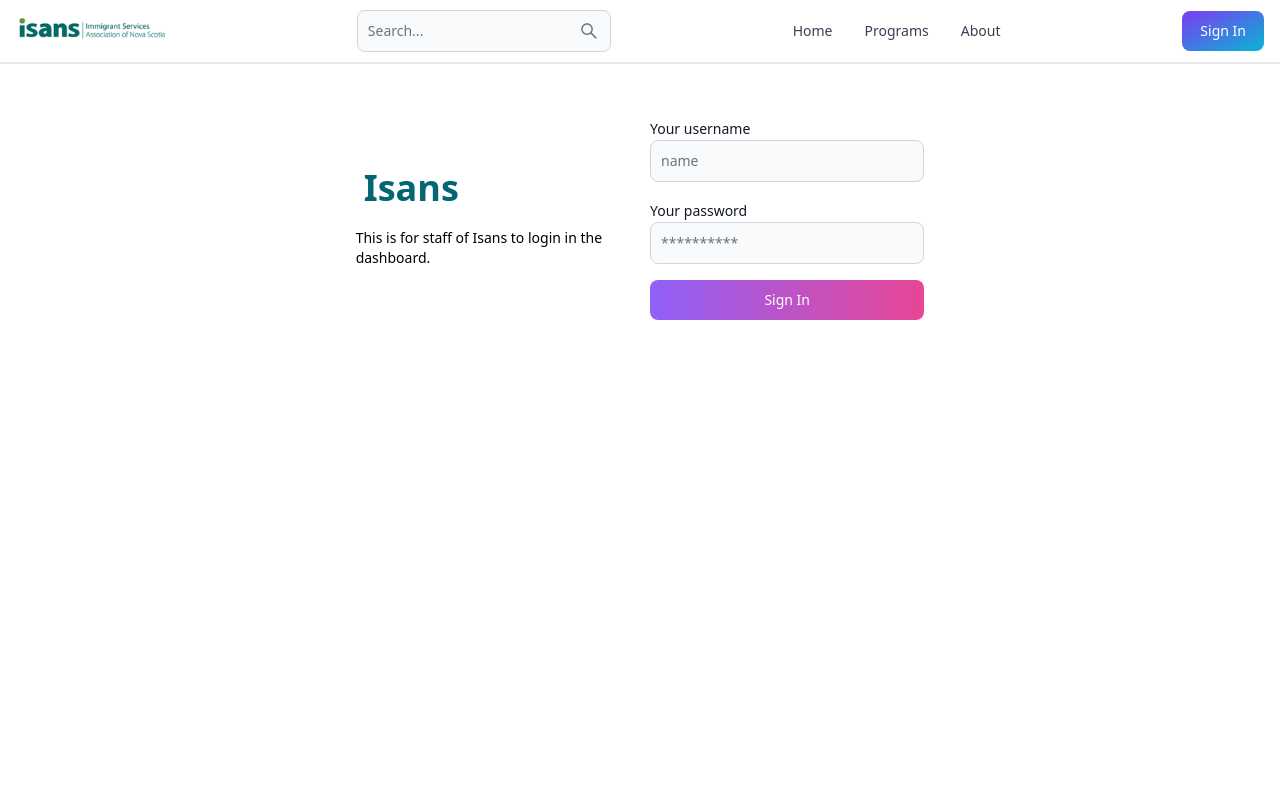
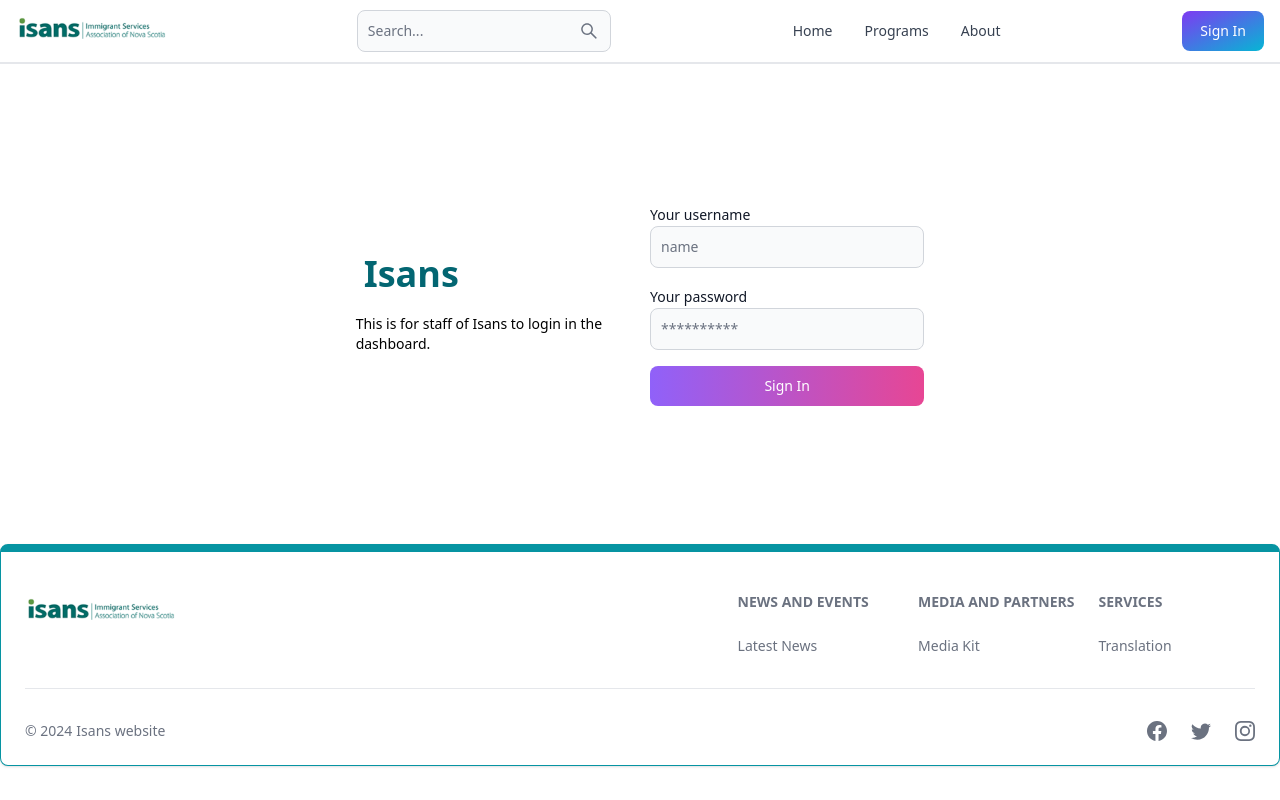
Before and after one commit to panda022/isans-front, a React (Vite) app in the folder client/: page /sign-in in a window 1280 px wide. Shown: the top 800 px of the page. Built offline with nearby package versions, Linux system fonts and the light colour scheme.

Commit message:
adjust font and color of Home and About page

```diff
--- a/client/src/pages/About.jsx
+++ b/client/src/pages/About.jsx
@@ -3,7 +3,7 @@ export default function About() {
     <div className='min-h-[60vh] flex items-center justify-center'>
       <div className='max-w-2xl mx-auto p-3 text-center'>
         <div>
-          <h1 className='text-5xl font-semibold text-center my-7 text-green-600'>
+          <h1 className='text-4xl font-semibold text-center my-7 text-teal-700'>
             About ISANS
           </h1>
           <div className='text-md text-gray-500 flex flex-col gap-6 text-left'>
--- a/client/src/pages/SignIn.jsx
+++ b/client/src/pages/SignIn.jsx
@@ -37,7 +37,7 @@ export default function SignIn() {
   };
   return (
 
-    <div className='min-h-screen mt-10 flex flex-col justify-between'>
+    <div className='min-h-[60vh] flex items-center justify-center'>
       <div className='flex p-3 max-w-3xl mx-auto flex-col md:flex-row md:items-center gap-5'>
         {/* left */}
         <div className='flex-1'>
```
